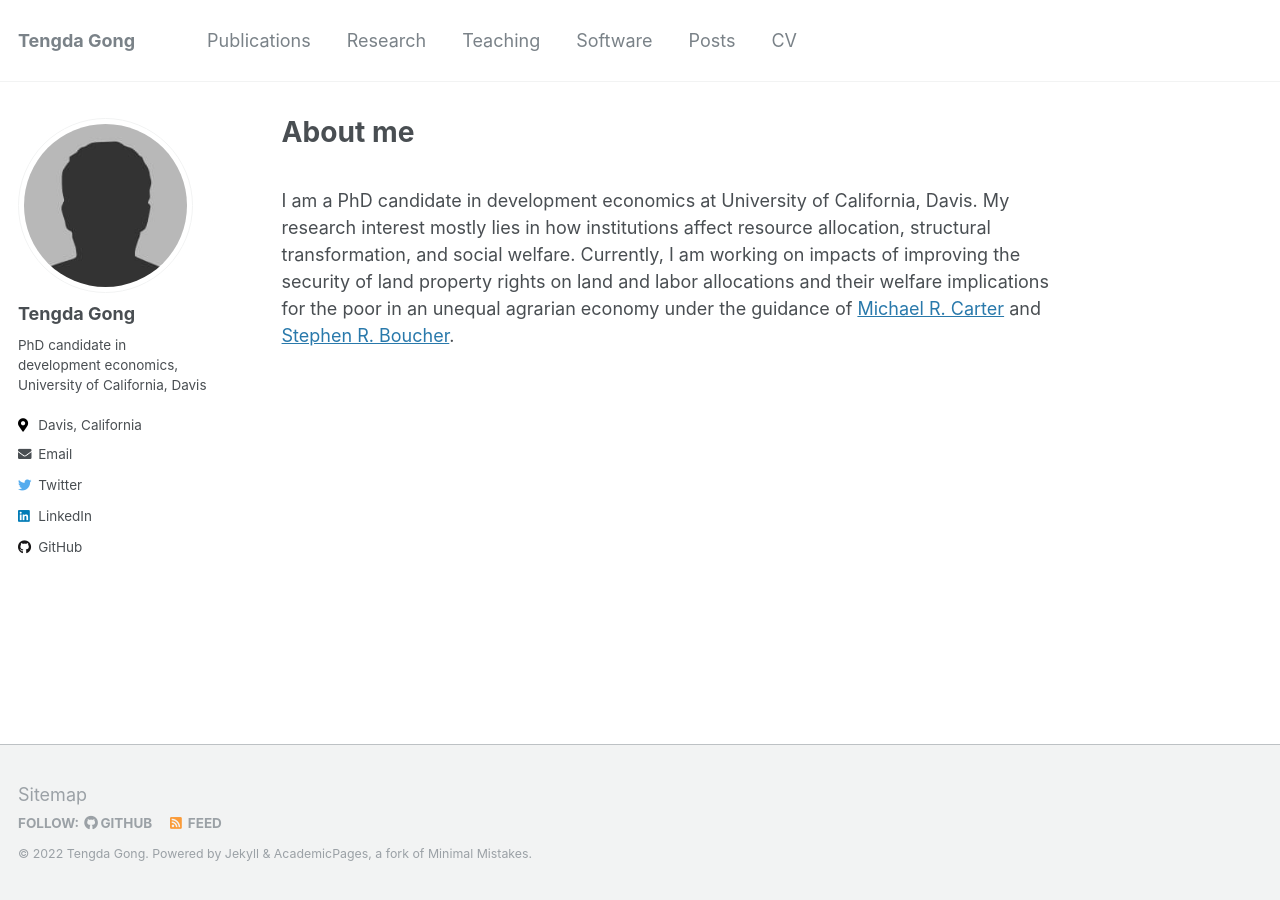
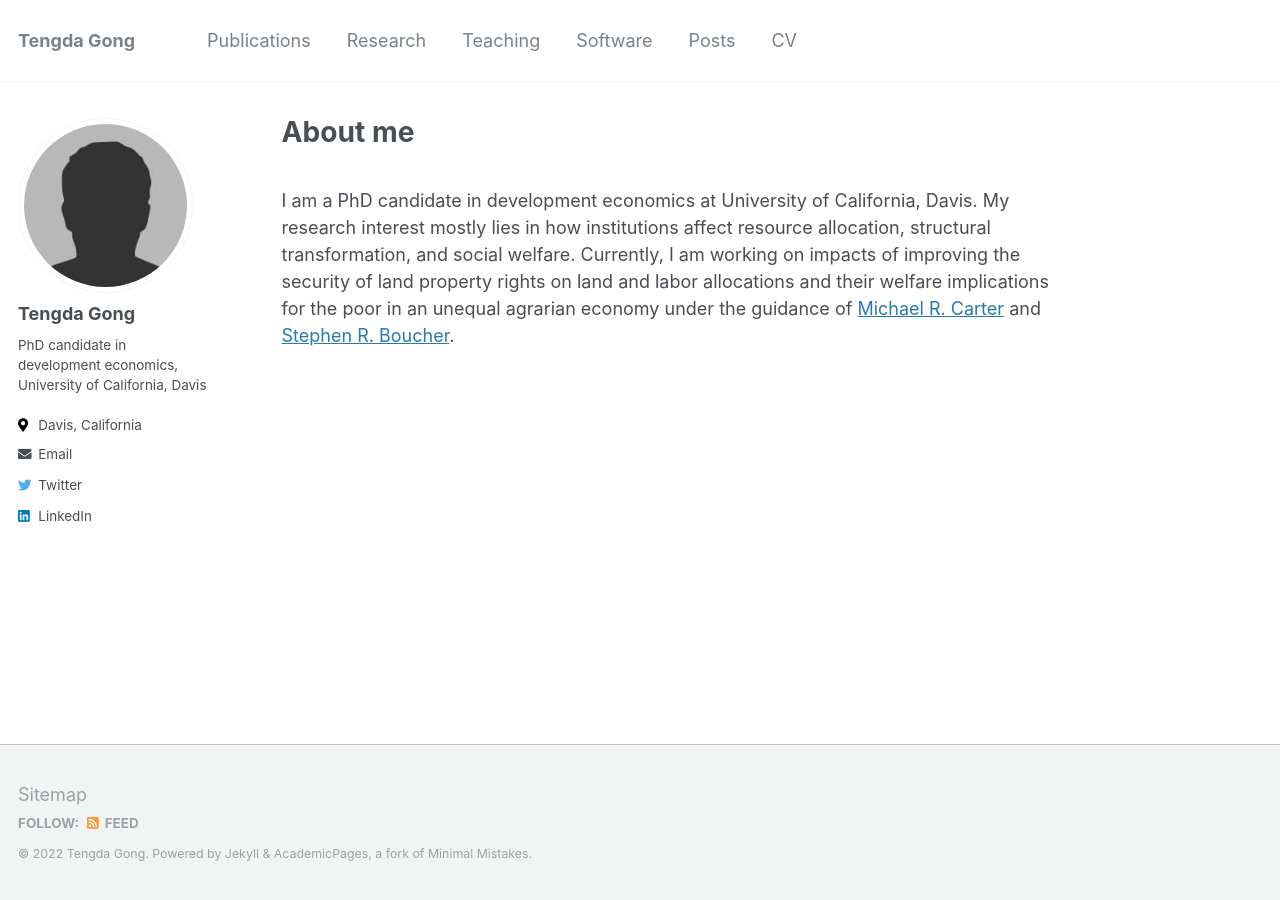
Before and after one commit to tendakung/tendakung.github.io, a Jekyll site: the page built from _pages/about.md, in a window 1280 px wide. Built offline with Jekyll 4.4.1, drawn with Linux system fonts in a browser that asks for light colours.

Commit message:
mute github link

```diff
--- a/_config.yml
+++ b/_config.yml
@@ -99,7 +99,7 @@ author:
   flickr           :
   facebook         :
   foursquare       :
-  github           : "tendakung"
+  github           : #"tendakung"
   gitlab           :
   google_plus      :
   keybase          :
```
